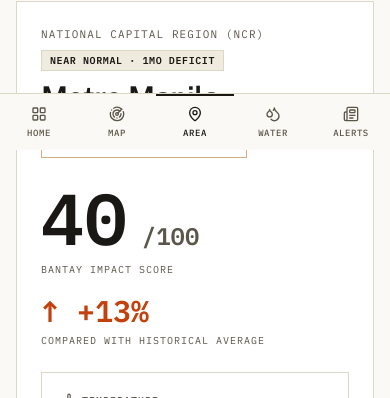
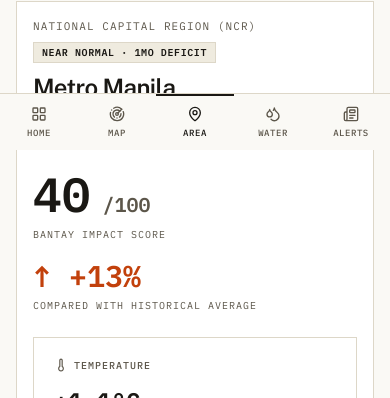
Before and after one commit to jsonrls/bantay-el-nino, a Next.js app: page /area in a window 390 px wide. Shown: the part 694-1092 px from the top of the page. Built offline with nearby package versions, Linux system fonts and the light colour scheme; no server answers.

Commit message:
style(mobile): improve responsive padding and font scale in area view

```diff
--- a/src/app/area/area-view.tsx
+++ b/src/app/area/area-view.tsx
@@ -199,7 +199,7 @@
       {/* Province dashboard, blueprint §4 */}
       <section
         id="province-dashboard"
-        className="border border-border bg-card p-6 sm:p-8"
+        className="border border-border bg-card p-4 sm:p-6 md:p-8"
         aria-labelledby="province-heading"
       >
         <div className="flex flex-wrap items-center justify-between gap-2">
@@ -216,18 +216,18 @@
         <div className="mt-2 flex flex-wrap items-center justify-between gap-3">
           <h1
             id="province-heading"
-            className="font-heading text-3xl font-semibold tracking-tight text-foreground sm:text-4xl"
+            className="font-heading text-2xl font-semibold tracking-tight text-foreground sm:text-3xl md:text-4xl"
           >
             {displayProvinceName}
           </h1>
           <RiskBadge level={displayRisk} label={riskLabel} className="px-2.5 py-1.5" />
         </div>
 
-        <div className="mt-6 flex flex-wrap items-end gap-x-10 gap-y-4">
+        <div className="mt-6 flex flex-wrap items-end gap-x-8 gap-y-4">
           <div>
-            <p className="font-mono text-7xl font-semibold leading-none tabular-nums text-foreground">
+            <p className="font-mono text-5xl font-semibold leading-none tabular-nums text-foreground sm:text-7xl">
               {displayScore}
-              <span className="text-2xl text-muted-foreground"> /100</span>
+              <span className="text-xl text-muted-foreground sm:text-2xl"> /100</span>
             </p>
             <p className="mt-2 font-mono text-[10px] tracking-[0.1em] text-muted-foreground uppercase">
               Bantay Impact Score
@@ -257,7 +257,7 @@
 
       {/* Plain-language translation of the numbers */}
       <section
-        className="border border-border bg-card p-6 sm:p-8"
+        className="border border-border bg-card p-4 sm:p-6 md:p-8"
         aria-labelledby="meaning-heading"
       >
         <h2 id="meaning-heading" className="font-heading text-xl font-semibold text-foreground">
```
